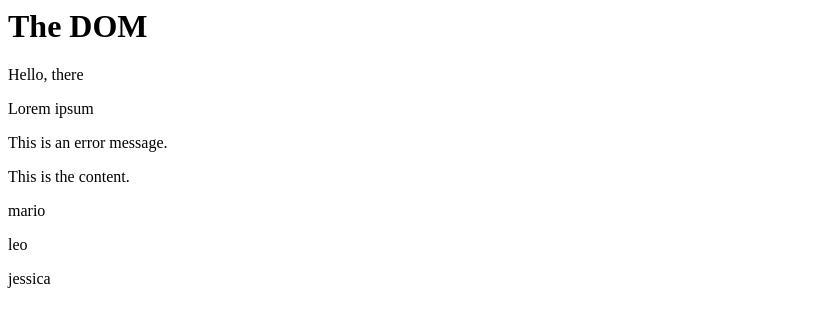
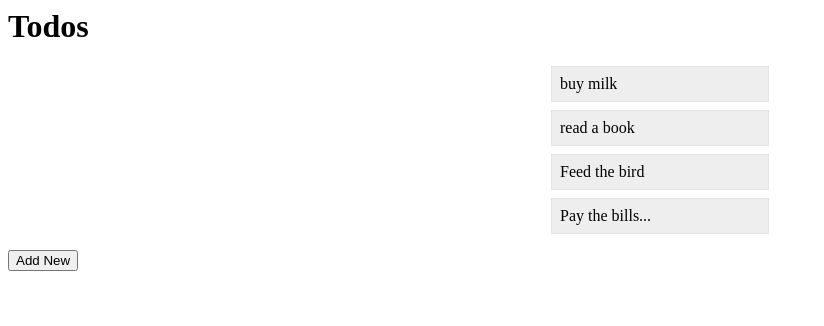
Before and after one commit to besssli/JS-exercising-code, a plain HTML site: page T6-The Document Object Model/index.html in a window 1280 px wide. Shown: the whole page, without its empty margins (0-824 px from the left). Drawn offline with Linux system fonts and the light colour scheme.

Commit message:
T6 DOM - Event Adding, Removing and bubbling. Make a todo list for example.

```diff
--- a/T6-The Document Object Model/index.html
+++ b/T6-The Document Object Model/index.html
@@ -4,18 +4,27 @@
     <meta name="viewport" content="width=device-width, initial-scale=1.0">
     <meta http-equiv="X-UA-Compatible" content="ie=edge">
     <title>Document</title>
+    <style>
+        li{
+            list-style-type: none;
+            max-width: 200px;
+            padding: 8px;
+            margin: 8px auto;
+            background: #eee;
+            border: 1px dotted #ddd;
+        }
+    </style>
 </head>
 <body>
-    <h1 id="page-title">The DOM</h1>
-    <div>
-        <p>Hello, there</p>
-        <p>Lorem ipsum</p>
-        <p class="error">This is an error message.</p>
-    </div>
+    <h1>Todos</h1>
+    <ul>
+        <li>buy milk</li>
+        <li>read a book</li>
+        <li>Feed the bird</li>
+        <li>Pay the bills...</li>
+    </ul>
 
-    <div class="content">
-        <p>This is the content.</p>
-    </div>
+    <button>Add New</button>
     <script src="sandbox.js"></script>
 </body>
 </html>
--- a/T6-The Document Object Model/sandbox.js
+++ b/T6-The Document Object Model/sandbox.js
@@ -1,30 +1,34 @@
-/// get an element by ID
-// const title = document.getElementById('page-title');
-// console.log(title);
+const ul = document.querySelector('ul');
+const button = document.querySelector('button');
 
-/// get an Element by class
-// const errors = document.getElementsByClassName('error');
-// console.log(errors);
-// console.log(errors[0]);
+// button.addEventListener('click',()=>{
+//     console.log('You clicked me -///-');
+// });
+button.addEventListener('click', () =>{
+    const li = document.createElement('li');
+    li.textContent = 'Something new to do ~';
+    // ul.append(li);
+    ul.prepend(li);
+});
 
-/// get an element by their tag name
-// const paras = document.getElementsByTagName("p");
-// console.log(paras);
-// console.log(paras[1]);
+const items = document.querySelectorAll('li');
 
-/// Changing page content
-// const para = document.querySelector('p');
-// console.log(para.innerText);
-// para.innerText = 'Hello, little bear.'
+// items.forEach(item => {
+//     item.addEventListener('click',e =>{
+//         // console.log(e);
+//         // console.log(e.target);
+//         // console.log(item);
+//         // e.target.style.textDecoration = 'line-through';
+//         console.log('event in LI');
+//         e.stopPropagation();// stop event bubble up to UL tag
+//         e.target.remove();
+//     });
+// });
 
-// const paras = document.querySelectorAll('p');
-// paras.forEach(para => {
-//     para.innerText += ' ...';
-// });
-const content = document.querySelector('.content');
-// console.log(content);
-// content.innerHTML += '<h2>THIS IS A NEW H2</h2>';
-const people = ['mario', 'leo', 'jessica'];
-people.forEach(person => {
-    content.innerHTML += `<p>${person}</p>`;
+ul.addEventListener('click', e => {
+    // console.log('event in UL');
+    if(e.target.tagName === 'LI'){
+        console.log(e.target);
+        e.target.remove();
+    }
 });
```
